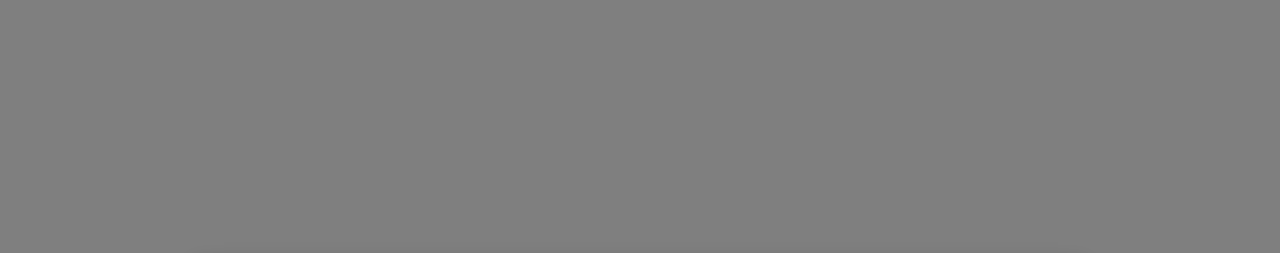
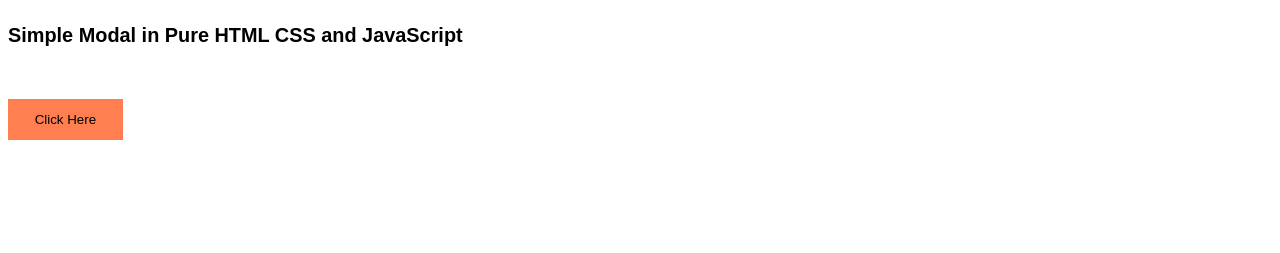
Before and after one commit to praveen7101994/simple_modal, a plain HTML site: page index.html in a window 1280 px wide. Shown: the top 253 px of the page. Drawn offline with Linux system fonts and the light colour scheme.

Commit message:
Done all

```diff
--- a/index.html
+++ b/index.html
@@ -5,8 +5,11 @@
 	<link rel="stylesheet" type="text/css" href="style.css">
 </head>
 <body>
+<h3>Simple Modal in Pure HTML CSS and JavaScript</h3>
+<br>
 <button id="modalBtn" class="button">Click Here</button>
 <div id="simpleModal" class="modal">
+
 	<div class="modal-content">
 		<div class="modal-header">
 		<span class="closeBtn">&times;</span>
--- a/style.css
+++ b/style.css
@@ -2,10 +2,6 @@ body{
 	font-family: Arial, Helvetica, sans-serif;
 	font-size: 17px;
 	line-height: 1.6;
-	align-items: center;
-	justify-content: center;
-	display: flex;
-	height: 100vh;
 }
 
 .button{
@@ -20,7 +16,7 @@ body{
 }
 
 .modal{
-	/* Display : none;*/
+	display : none;
 	position: fixed;
 	z-index: 1;
 	left: 0;
```
